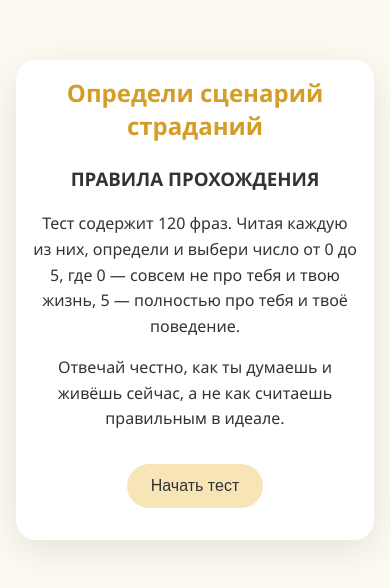
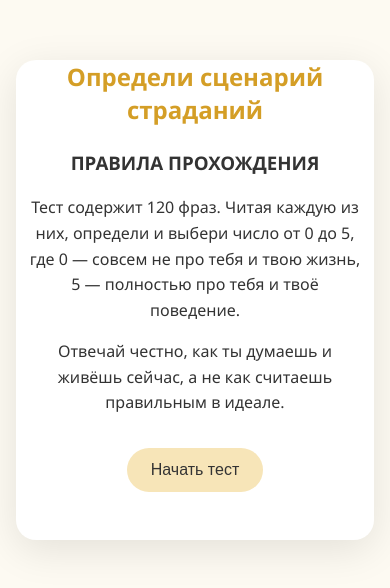
Before and after one commit to yanvoronkov/yarkozhivi.space, a plain HTML site: page index.html in a window 390 px wide. Shown: the part 122-710 px from the top of the page. Drawn offline with nearby package versions, Linux system fonts and the light colour scheme.

Commit message:
Changes css

```diff
--- a/index.html
+++ b/index.html
@@ -6,7 +6,7 @@
 	<meta name="viewport" content="width=device-width, initial-scale=1.0">
 	<title>Психологический квиз</title>
 	<!-- Подключаем стили -->
-	<link rel="stylesheet" href="styles.css?v=1.7">
+	<link rel="stylesheet" href="styles.css?v=1.8">
 	<!-- Подключаем библиотеку для диаграмм -->
 	<script src="https://cdn.jsdelivr.net/npm/chart.js"></script>
 </head>
--- a/styles.css
+++ b/styles.css
@@ -19,7 +19,7 @@ body {
     display: flex;
     justify-content: center;
     align-items: center;
-    min-height: 100vh;
+    height: 100vh;
     padding: 1rem;
 }
 
@@ -245,7 +245,7 @@ p {
 @media (max-width: 768px) {
     .quiz-container {
         /* margin: 1rem; */
-        padding: 1rem;
+        padding: 0rem 0.7rem 2rem;
     }
 
     h1,
```
